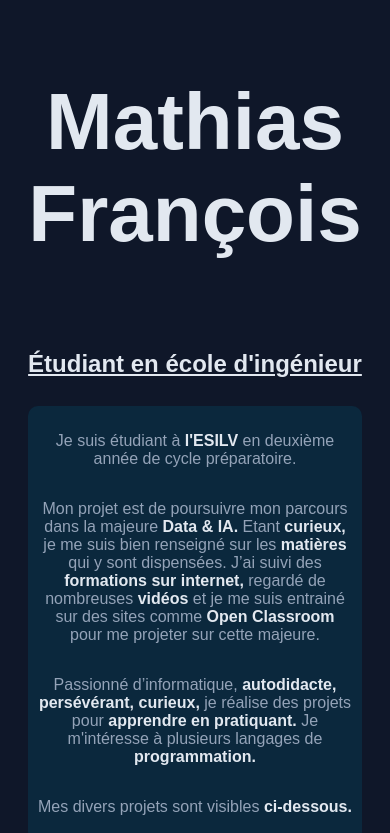
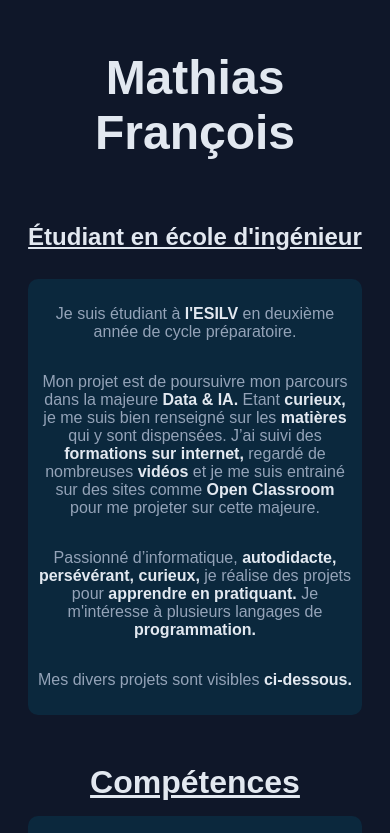
Before and after one commit to matysekf99/matysekf99.github.io, a plain HTML site: page index.html in a window 390 px wide. Shown: the top 833 px of the page. Drawn offline with Linux system fonts and the light colour scheme.

Commit message:
Update style.css

```diff
--- a/style.css
+++ b/style.css
@@ -423,6 +423,10 @@ a {
   }
 
   @media  screen and (max-width: 850px) {
+    h1{
+        font-size: 4em;
+    }
+
     .intro-competences {
         width: 95%;
         margin: auto;
@@ -595,6 +599,9 @@ a {
     .descriptions-competences{
         gap:6px;
     }
+    h1{
+        font-size: 3em;
+    }
 }
 
 
```
